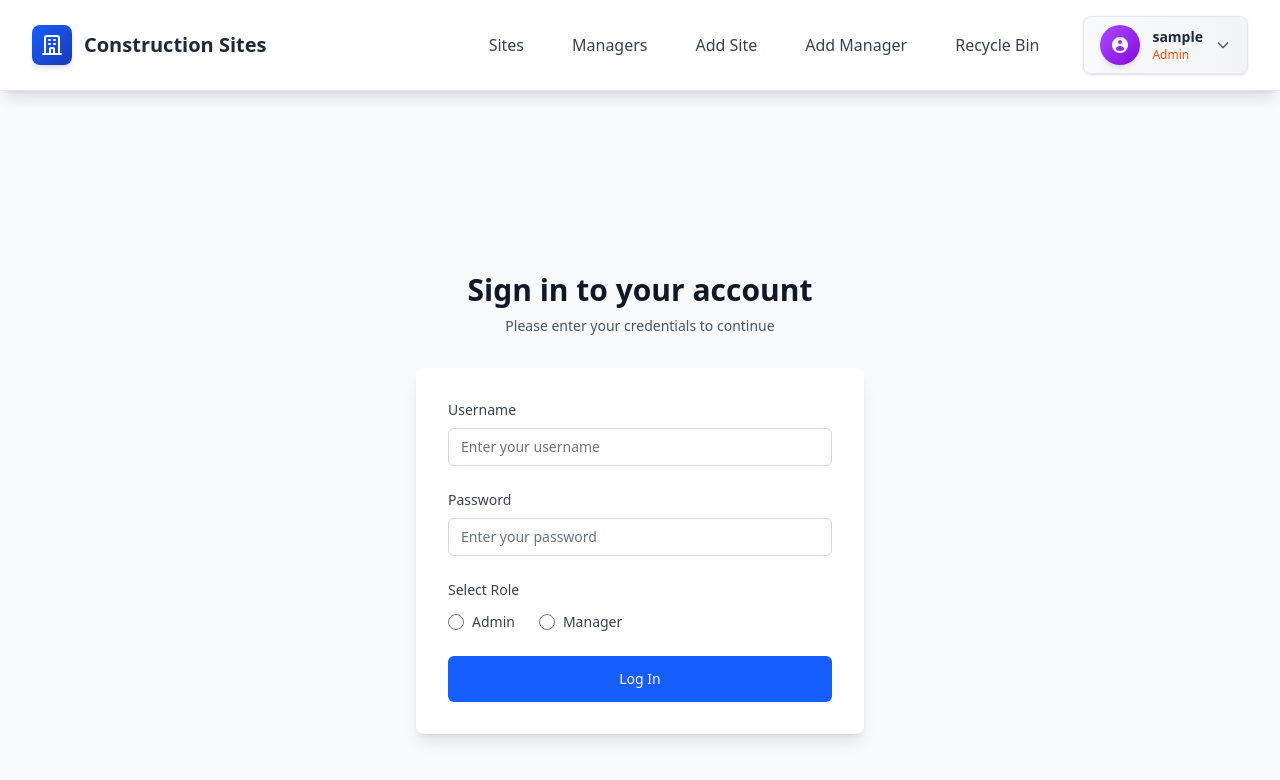
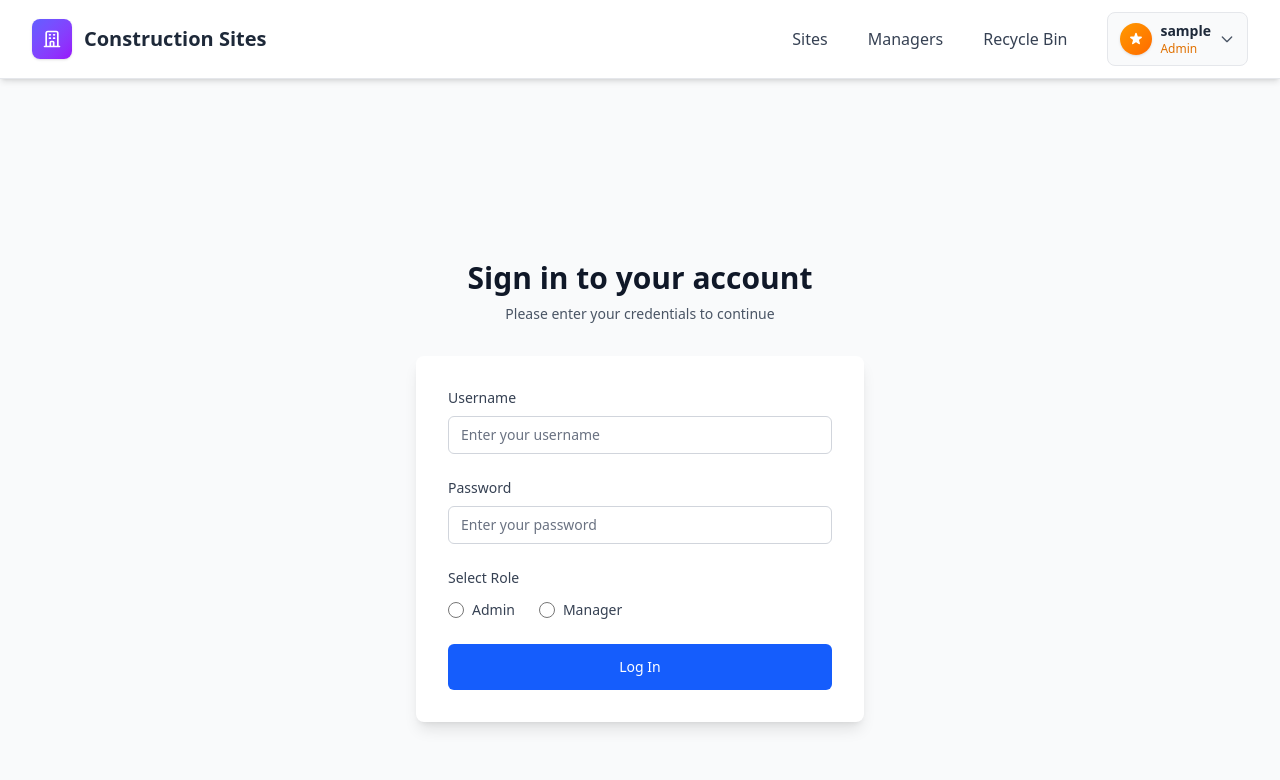
Before and after one commit to Dharm2005/SiteTrack, a React (Vite) app in the folder front_end/: page /login in a window 1280 px wide. Shown: the top 780 px of the page. Built offline with nearby package versions, Linux system fonts and the light colour scheme; sample sign-in values are in the browser's storage.

Commit message:
ui changes

```diff
--- a/front_end/src/components/Layout/Navbar.jsx
+++ b/front_end/src/components/Layout/Navbar.jsx
@@ -14,39 +14,39 @@ export default function NavBar() {
   };
 
   return (
-    <header className="sticky top-0 z-50 bg-white shadow-lg border-b border-gray-200">
+    <header className="sticky top-0 z-50 bg-white shadow-md border-b border-gray-200">
       {isAuthenticated ? (
-        <nav className="px-4 py-4 lg:px-8">
+        <nav className="px-4 py-3 lg:px-8">
           <div className="flex items-center justify-between max-w-screen-xl mx-auto">
             {/* Logo */}
             <Link
               to="/"
               className="flex items-center transition-all duration-300 hover:scale-105 group"
             >
-              <div className="w-10 h-10 bg-gradient-to-br from-blue-600 to-blue-800 rounded-lg flex items-center justify-center mr-3 shadow-md group-hover:shadow-lg transition-shadow duration-300">
-                <svg className="w-6 h-6 text-white" fill="none" stroke="currentColor" viewBox="0 0 24 24">
+              <div className="w-10 h-10 bg-gradient-to-br from-indigo-500 to-purple-600 rounded-lg flex items-center justify-center mr-3 shadow-sm group-hover:shadow-md transition-shadow duration-300">
+                <svg className="w-5 h-5 text-white" fill="none" stroke="currentColor" viewBox="0 0 24 24">
                   <path strokeLinecap="round" strokeLinejoin="round" strokeWidth={2} d="M19 21V5a2 2 0 00-2-2H7a2 2 0 00-2 2v16m14 0h2m-2 0h-5m-9 0H3m2 0h5M9 7h1m-1 4h1m4-4h1m-1 4h1m-5 10v-5a1 1 0 011-1h2a1 1 0 011 1v5m-4 0h4" />
                 </svg>
               </div>
-              <span className="font-bold text-xl text-gray-800 group-hover:text-blue-600 transition-colors duration-300">
+              <span className="font-bold text-xl text-gray-800 group-hover:text-indigo-600 transition-colors duration-300">
                 Construction Sites
               </span>
             </Link>
 
-            <div className="flex items-center space-x-8">
+            <div className="flex items-center space-x-6">
               {/* Nav Items */}
-              <ul className="flex space-x-6 font-medium">
+              <ul className="flex space-x-2">
                 <li>
                   <NavLink
                     to="/"
                     className={({ isActive }) =>
-                      `px-3 py-2 rounded-lg transition-all duration-200 ${isActive
-                        ? 'text-blue-600 bg-blue-50 font-semibold shadow-sm'
-                        : 'text-gray-700 hover:text-blue-600 hover:bg-gray-50'
+                      `px-4 py-2 rounded-lg font-medium transition-all duration-200 ${isActive
+                        ? 'bg-indigo-600 text-white shadow-sm'
+                        : 'text-gray-700 hover:bg-indigo-50 hover:text-indigo-600'
                       }`
                     }
                   >
-                    Sites
+                    {user?.role === 'admin' ? ('Sites') : ('My Sites') }
                   </NavLink>
                 </li>
                 {user?.role === 'admin' && (
@@ -55,9 +55,9 @@ export default function NavBar() {
                       <NavLink
                         to="/all-manager"
                         className={({ isActive }) =>
-                          `px-3 py-2 rounded-lg transition-all duration-200 ${isActive
-                            ? 'text-blue-600 bg-blue-50 font-semibold shadow-sm'
-                            : 'text-gray-700 hover:text-blue-600 hover:bg-gray-50'
+                          `px-4 py-2 rounded-lg font-medium transition-all duration-200 ${isActive
+                            ? 'bg-indigo-600 text-white shadow-sm'
+                            : 'text-gray-700 hover:bg-indigo-50 hover:text-indigo-600'
                           }`
                         }
                       >
@@ -66,37 +66,11 @@ export default function NavBar() {
                     </li>
                     <li>
                       <NavLink
-                        to="/add-site"
-                        className={({ isActive }) =>
-                          `px-3 py-2 rounded-lg transition-all duration-200 ${isActive
-                            ? 'text-blue-600 bg-blue-50 font-semibold shadow-sm'
-                            : 'text-gray-700 hover:text-blue-600 hover:bg-gray-50'
-                          }`
-                        }
-                      >
-                        Add Site
-                      </NavLink>
-                    </li>
-                    <li>
-                      <NavLink
-                        to="/add-manager"
-                        className={({ isActive }) =>
-                          `px-3 py-2 rounded-lg transition-all duration-200 ${isActive
-                            ? 'text-blue-600 bg-blue-50 font-semibold shadow-sm'
-                            : 'text-gray-700 hover:text-blue-600 hover:bg-gray-50'
-                          }`
-                        }
-                      >
-                        Add Manager
-                      </NavLink>
-                    </li>
-                    <li>
-                      <NavLink
                         to="/recycle-bin"
                         className={({ isActive }) =>
-                          `px-3 py-2 rounded-lg transition-all duration-200 ${isActive
-                            ? 'text-blue-600 bg-blue-50 font-semibold shadow-sm'
-                            : 'text-gray-700 hover:text-blue-600 hover:bg-gray-50'
+                          `px-4 py-2 rounded-lg font-medium transition-all duration-200 ${isActive
+                            ? 'bg-indigo-600 text-white shadow-sm'
+                            : 'text-gray-700 hover:bg-indigo-50 hover:text-indigo-600'
                           }`
                         }
                       >
@@ -111,21 +85,20 @@ export default function NavBar() {
               <div className="relative">
                 <button
                   onClick={() => setIsProfileDropdownOpen(!isProfileDropdownOpen)}
-                  className="flex items-center space-x-3 bg-gradient-to-r from-gray-50 to-gray-100 px-4 py-2 rounded-lg shadow-sm border border-gray-200 hover:shadow-md hover:from-gray-100 hover:to-gray-150 transition-all duration-200 focus:outline-none focus:ring-2 focus:ring-blue-500 focus:ring-offset-2"
+                  className="flex items-center space-x-2 bg-gray-50 px-3 py-2 rounded-lg border border-gray-200 hover:border-indigo-300 hover:bg-indigo-50 transition-all duration-200 focus:outline-none focus:ring-2 focus:ring-indigo-500 focus:ring-offset-1"
                 >
                   {/* Avatar with Role-based Icon */}
-                  <div className={`w-10 h-10 rounded-full flex items-center justify-center text-white shadow-md ${user?.role === 'admin'
-                    ? 'bg-gradient-to-br from-purple-500 to-purple-700'
-                    : 'bg-gradient-to-br from-green-500 to-green-700'
+                  <div className={`w-8 h-8 rounded-full flex items-center justify-center text-white shadow-sm ${user?.role === 'admin'
+                      ? 'bg-gradient-to-br from-amber-500 to-orange-500'
+                      : 'bg-gradient-to-br from-teal-500 to-teal-600'
                     }`}>
                     {user?.role === 'admin' ? (
-                      <svg className="w-5 h-5" fill="currentColor" viewBox="0 0 20 20">
-                        <path fillRule="evenodd" d="M18 10a8 8 0 11-16 0 8 8 0 0116 0zm-6-3a2 2 0 11-4 0 2 2 0 014 0zm-2 4a5 5 0 00-4.546 2.916A5.986 5.986 0 0010 16a5.986 5.986 0 004.546-2.084A5 5 0 0010 11z" clipRule="evenodd" />
+                      <svg className="w-4 h-4" fill="currentColor" viewBox="0 0 20 20">
+                        <path d="M9.049 2.927c.3-.921 1.603-.921 1.902 0l1.07 3.292a1 1 0 00.95.69h3.462c.969 0 1.371 1.24.588 1.81l-2.8 2.034a1 1 0 00-.364 1.118l1.07 3.292c.3.921-.755 1.688-1.54 1.118l-2.8-2.034a1 1 0 00-1.175 0l-2.8 2.034c-.784.57-1.838-.197-1.539-1.118l1.07-3.292a1 1 0 00-.364-1.118L2.98 8.72c-.783-.57-.38-1.81.588-1.81h3.461a1 1 0 00.951-.69l1.07-3.292z" />
                       </svg>
                     ) : (
-                      <svg className="w-5 h-5" fill="currentColor" viewBox="0 0 20 20">
-                        <path fillRule="evenodd" d="M6 6V5a3 3 0 013-3h2a3 3 0 013 3v1h2a2 2 0 012 2v3.57A22.952 22.952 0 0110 13a22.95 22.95 0 01-8-1.43V8a2 2 0 012-2h2zm2-1a1 1 0 011-1h2a1 1 0 011 1v1H8V5zm1 5a1 1 0 011-1h.01a1 1 0 110 2H10a1 1 0 01-1-1z" clipRule="evenodd" />
-                        <path d="M2 13.692V16a2 2 0 002 2h12a2 2 0 002-2v-2.308A24.974 24.974 0 0110 15c-2.796 0-5.487-.46-8-1.308z" />
+                      <svg className="w-4 h-4" fill="currentColor" viewBox="0 0 20 20">
+                        <path fillRule="evenodd" d="M10 9a3 3 0 100-6 3 3 0 000 6zm-7 9a7 7 0 1114 0H3z" clipRule="evenodd" />
                       </svg>
                     )}
                   </div>
@@ -133,7 +106,7 @@ export default function NavBar() {
                   {/* User Details */}
                   <div className="flex flex-col items-start">
                     <span className="text-sm font-semibold text-gray-800">{user?.username || 'User'}</span>
-                    <span className={`text-xs font-medium capitalize ${user?.role === 'admin' ? 'text-orange-600' : 'text-indigo-600'
+                    <span className={`text-xs font-medium capitalize ${user?.role === 'admin' ? 'text-amber-600' : 'text-teal-600'
                       }`}>
                       {user?.role || 'User'}
                     </span>
@@ -153,43 +126,27 @@ export default function NavBar() {
 
                 {/* Dropdown Menu */}
                 {isProfileDropdownOpen && (
-                  <div className="absolute right-0 mt-2 w-64 bg-white rounded-xl shadow-xl border border-gray-200 py-3 z-10">
-
+                  <div className="absolute right-0 mt-2 w-64 bg-white rounded-lg shadow-xl border border-gray-200 py-2 z-10">
                     {/* Enhanced User Info Section */}
-                    <div className="px-4 py-4 border-b border-gray-100">
+                    <div className="px-4 py-3 border-b border-gray-100">
                       <div className="flex items-center space-x-3">
-                        <div className={`w-12 h-12 rounded-full flex items-center justify-center shadow-lg relative overflow-hidden ${user?.role === 'admin'
-                            ? 'bg-gradient-to-br from-blue-500 to-blue-600 text-white'
-                            : 'bg-gradient-to-br from-emerald-500 to-emerald-600 text-white'
+                        <div className={`w-12 h-12 rounded-full flex items-center justify-center shadow-md ${user?.role === 'admin'
+                            ? 'bg-gradient-to-br from-indigo-500 to-purple-600 text-white'
+                            : 'bg-gradient-to-br from-teal-500 to-teal-600 text-white'
                           }`}>
                           {/* User Initial */}
-                          <span className="text-xl font-bold">
+                          <span className="text-lg font-bold">
                             {user?.username?.charAt(0)?.toUpperCase() || 'U'}
                           </span>
-
-                          {/* Small role indicator badge */}
-                          <div className={`absolute -bottom-0.5 -right-0.5 w-4 h-4 rounded-full flex items-center justify-center text-white shadow-md border-2 border-white ${user?.role === 'admin' ? 'bg-purple-500' : 'bg-green-500'
-                            }`}>
-                            {user?.role === 'admin' ? (
-                              <svg className="w-2.5 h-2.5" fill="currentColor" viewBox="0 0 20 20">
-                                <path d="M9.049 2.927c.3-.921 1.603-.921 1.902 0l1.07 3.292a1 1 0 00.95.69h3.462c.969 0 1.371 1.24.588 1.81l-2.8 2.034a1 1 0 00-.364 1.118l1.07 3.292c.3.921-.755 1.688-1.54 1.118l-2.8-2.034a1 1 0 00-1.175 0l-2.8 2.034c-.784.57-1.838-.197-1.539-1.118l1.07-3.292a1 1 0 00-.364-1.118L2.98 8.72c-.783-.57-.38-1.81.588-1.81h3.461a1 1 0 00.951-.69l1.07-3.292z" />
-                              </svg>
-                            ) : (
-                              <svg className="w-2.5 h-2.5" fill="currentColor" viewBox="0 0 20 20">
-                                <path fillRule="evenodd" d="M6.267 3.455a3.066 3.066 0 001.745-.723 3.066 3.066 0 013.976 0 3.066 3.066 0 001.745.723 3.066 3.066 0 012.812 2.812c.051.643.304 1.254.723 1.745a3.066 3.066 0 010 3.976 3.066 3.066 0 00-.723 1.745 3.066 3.066 0 01-2.812 2.812 3.066 3.066 0 00-1.745.723 3.066 3.066 0 01-3.976 0 3.066 3.066 0 00-1.745-.723 3.066 3.066 0 01-2.812-2.812 3.066 3.066 0 00-.723-1.745 3.066 3.066 0 010-3.976 3.066 3.066 0 00.723-1.745 3.066 3.066 0 012.812-2.812zm7.44 5.252a1 1 0 00-1.414-1.414L9 10.586 7.707 9.293a1 1 0 00-1.414 1.414l2 2a1 1 0 001.414 0l4-4z" clipRule="evenodd" />
-                              </svg>
-                            )}
-                          </div>
                         </div>
 
                         <div className="flex flex-col min-w-0 flex-1">
-                          <div className="flex items-center space-x-2">
-                            <p className="text-base font-bold text-gray-900 truncate">
+                          <p className="text-sm font-bold text-gray-900 truncate">
                             {user?.username || 'User'}
                           </p>
-                            <div className={`inline-flex items-center px-2 py-1 rounded-full text-xs font-semibold ${user?.role === 'admin'
-                                ? 'bg-purple-100 text-purple-700 border border-purple-200'
-                                : 'bg-green-100 text-green-700 border border-green-200'
+                          <span className={`inline-flex items-center px-2 py-0.5 rounded-full text-xs font-semibold w-fit mt-1 ${user?.role === 'admin'
+                              ? 'bg-amber-100 text-amber-700 border border-amber-200'
+                              : 'bg-teal-100 text-teal-700 border border-teal-200'
                             }`}>
                             {user?.role === 'admin' ? (
                               <svg className="w-3 h-3 mr-1" fill="currentColor" viewBox="0 0 20 20">
@@ -200,27 +157,26 @@ export default function NavBar() {
                                 <path fillRule="evenodd" d="M6.267 3.455a3.066 3.066 0 001.745-.723 3.066 3.066 0 013.976 0 3.066 3.066 0 001.745.723 3.066 3.066 0 012.812 2.812c.051.643.304 1.254.723 1.745a3.066 3.066 0 010 3.976 3.066 3.066 0 00-.723 1.745 3.066 3.066 0 01-2.812 2.812 3.066 3.066 0 00-1.745.723 3.066 3.066 0 01-3.976 0 3.066 3.066 0 00-1.745-.723 3.066 3.066 0 01-2.812-2.812 3.066 3.066 0 00-.723-1.745 3.066 3.066 0 010-3.976 3.066 3.066 0 00.723-1.745 3.066 3.066 0 012.812-2.812zm7.44 5.252a1 1 0 00-1.414-1.414L9 10.586 7.707 9.293a1 1 0 00-1.414 1.414l2 2a1 1 0 001.414 0l4-4z" clipRule="evenodd" />
                               </svg>
                             )}
-                              {user?.role?.charAt(0)?.toUpperCase() + user?.role?.slice(1) || 'User'}
-                            </div>
-                          </div>
-                          <p className="text-sm text-gray-500 mt-0.5">
-                            Manage your account settings
+                            {user?.role?.toUpperCase() || 'USER'}
+                          </span>
+                          <p className="text-xs text-gray-500 mt-1">
+                            Manage your account
                           </p>
                         </div>
                       </div>
                     </div>
 
                     {/* Actions Section */}
-                    <div className="py-2">
+                    <div className="py-1">
                       {/* Change Password */}
                       <Link
                         to="auth/change-password"
                         onClick={() => setIsProfileDropdownOpen(false)}
-                        className="w-full text-left px-4 py-3 text-sm text-gray-700 hover:bg-blue-50 transition-colors duration-200 flex items-center space-x-3 group"
+                        className="w-full text-left px-4 py-2.5 text-sm hover:bg-indigo-50 transition-colors duration-200 flex items-center space-x-3 group"
                       >
-                        <div className="w-8 h-8 bg-green-100 rounded-lg flex items-center justify-center group-hover:bg-green-200 transition-colors">
-                          <svg className="w-4 h-4 text-green-600" fill="none" stroke="currentColor" viewBox="0 0 24 24">
-                            <path strokeLinecap="round" strokeLinejoin="round" strokeWidth={2} d="M15 7a2 2 0 012 2m0 0a2 2 0 012 2 2 2 0 01-2 2m-2-4h.01M9 5a2 2 0 00-2 2v8a2 2 0 002 2h10a2 2 0 002-2V7a2 2 0 00-2-2H9z" />
+                        <div className="w-8 h-8 bg-indigo-100 rounded-lg flex items-center justify-center group-hover:bg-indigo-200 transition-colors">
+                          <svg className="w-4 h-4 text-indigo-600" fill="none" stroke="currentColor" viewBox="0 0 24 24">
+                            <path strokeLinecap="round" strokeLinejoin="round" strokeWidth={2} d="M15 7a2 2 0 012 2m4 0a6 6 0 01-7.743 5.743L11 17H9v2H7v2H4a1 1 0 01-1-1v-2.586a1 1 0 01.293-.707l5.964-5.964A6 6 0 1121 9z" />
                           </svg>
                         </div>
                         <div>
@@ -232,7 +188,7 @@ export default function NavBar() {
                       {/* Logout */}
                       <button
                         onClick={handleLogout}
-                        className="w-full text-left px-4 py-3 text-sm text-red-600 hover:bg-red-50 transition-colors duration-200 flex items-center space-x-3 group"
+                        className="w-full text-left px-4 py-2.5 text-sm hover:bg-red-50 transition-colors duration-200 flex items-center space-x-3 group border-t border-gray-100 mt-1"
                       >
                         <div className="w-8 h-8 bg-red-100 rounded-lg flex items-center justify-center group-hover:bg-red-200 transition-colors">
                           <svg className="w-4 h-4 text-red-600" fill="none" stroke="currentColor" viewBox="0 0 24 24">
@@ -240,8 +196,8 @@ export default function NavBar() {
                           </svg>
                         </div>
                         <div>
-                          <span className="font-medium">Sign Out</span>
-                          <p className="text-xs text-red-400">End your session</p>
+                          <span className="font-medium text-red-700">Sign Out</span>
+                          <p className="text-xs text-red-500">End your session</p>
                         </div>
                       </button>
                     </div>
@@ -252,29 +208,29 @@ export default function NavBar() {
           </div>
         </nav>
       ) : (
-        <nav className="px-4 py-4 lg:px-8">
+        <nav className="px-4 py-3 lg:px-8">
           <div className="flex items-center justify-between max-w-screen-xl mx-auto">
             <Link
               to="/"
               className="flex items-center transition-all duration-300 hover:scale-105 group"
             >
-              <div className="w-10 h-10 bg-gradient-to-br from-blue-600 to-blue-800 rounded-lg flex items-center justify-center mr-3 shadow-md group-hover:shadow-lg transition-shadow duration-300">
-                <svg className="w-6 h-6 text-white" fill="none" stroke="currentColor" viewBox="0 0 24 24">
+              <div className="w-10 h-10 bg-gradient-to-br from-indigo-500 to-purple-600 rounded-lg flex items-center justify-center mr-3 shadow-sm group-hover:shadow-md transition-shadow duration-300">
+                <svg className="w-5 h-5 text-white" fill="none" stroke="currentColor" viewBox="0 0 24 24">
                   <path strokeLinecap="round" strokeLinejoin="round" strokeWidth={2} d="M19 21V5a2 2 0 00-2-2H7a2 2 0 00-2 2v16m14 0h2m-2 0h-5m-9 0H3m2 0h5M9 7h1m-1 4h1m4-4h1m-1 4h1m-5 10v-5a1 1 0 011-1h2a1 1 0 011 1v5m-4 0h4" />
                 </svg>
               </div>
-              <span className="font-bold text-xl text-gray-800 group-hover:text-blue-600 transition-colors duration-300">
+              <span className="font-bold text-xl text-gray-800 group-hover:text-indigo-600 transition-colors duration-300">
                 Construction Sites
               </span>
             </Link>
 
-            <div className="flex items-center space-x-4">
+            <div className="flex items-center space-x-3">
               <NavLink
                 to="/signup"
                 className={({ isActive }) =>
-                  `px-4 py-2 rounded-lg font-medium transition-all duration-200 ${isActive
-                    ? 'text-blue-600 bg-blue-50 shadow-sm'
-                    : 'text-gray-700 hover:text-blue-600 hover:bg-gray-50'
+                  `px-5 py-2 rounded-lg font-medium transition-all duration-200 ${isActive
+                    ? 'bg-indigo-600 text-white shadow-sm'
+                    : 'text-gray-700 hover:bg-indigo-50 hover:text-indigo-600'
                   }`
                 }
               >
@@ -283,9 +239,9 @@ export default function NavBar() {
               <NavLink
                 to="/login"
                 className={({ isActive }) =>
-                  `px-4 py-2 rounded-lg font-medium text-white transition-all duration-200 transform hover:scale-105 ${isActive
-                    ? 'bg-blue-700 shadow-lg'
-                    : 'bg-blue-600 hover:bg-blue-700 shadow-md hover:shadow-lg'
+                  `px-5 py-2 rounded-lg font-medium transition-all duration-200 ${isActive
+                    ? 'bg-amber-500 text-white shadow-md'
+                    : 'bg-gradient-to-r from-amber-500 to-orange-500 text-white hover:from-amber-600 hover:to-orange-600 shadow-sm hover:shadow-md'
                   }`
                 }
               >
```
Also changed, not shown: front_end/src/components/Managers/Managers.jsx (+31 -11 lines), front_end/src/components/Sites/Sites.jsx (+39 -21 lines). Lines whose indentation alone changed are shown as unchanged.
